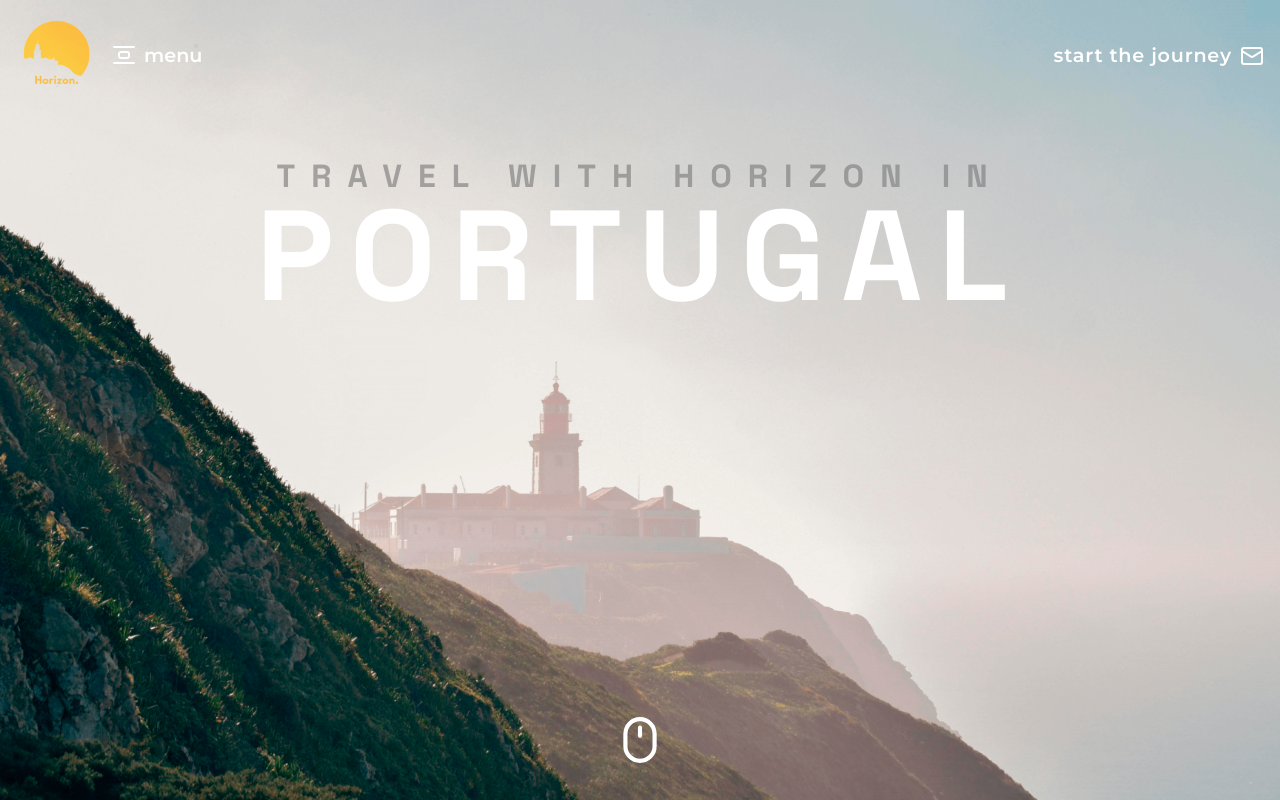
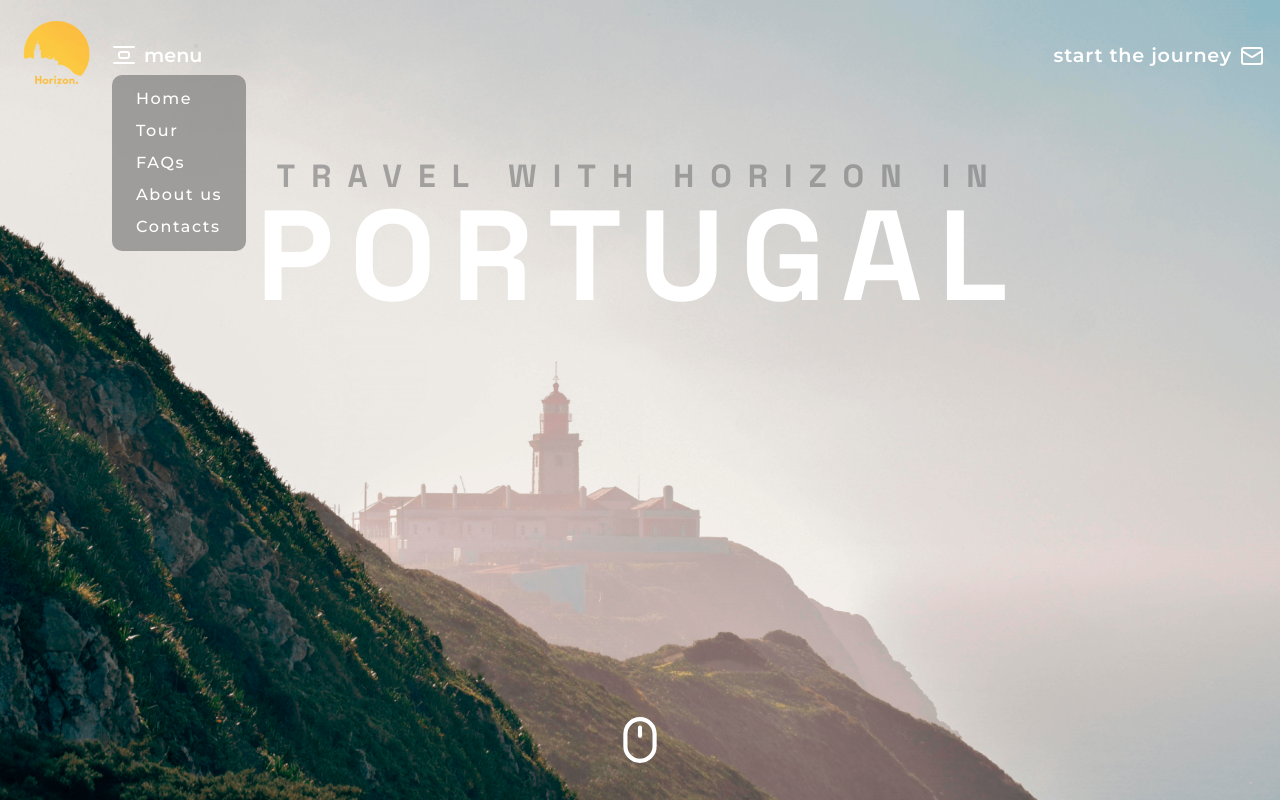
Before and after one commit to and-yevchenko/portugal-travel, a React (Vite) app: page / in a window 1280 px wide. Both pictures are taken after a click on the button "menu". Shown: the top 800 px of the page. Built offline with nearby package versions, Linux system fonts and the light colour scheme.

Commit message:
Add navigation menu

```diff
--- a/src/App.jsx
+++ b/src/App.jsx
@@ -17,7 +17,7 @@ function App() {
 
   return (
     <div id='app'>
-      <Header>
+      <Header hookSmooth={hookSmooth}>
         <Parallax hookSmooth={hookSmooth}/>
       </Header>
       <Main>
--- a/src/components/Menu/Menu.css
+++ b/src/components/Menu/Menu.css
@@ -18,8 +18,6 @@
         gap: 1rem;
         padding: 1rem 1.5rem;
         border-radius: 10px;
-        opacity: 0;
-        transition: opacity 0.3s ease-out;
         a {
             color: #FFF;
             font-weight: 500;
--- a/src/components/Menu/Menu.jsx
+++ b/src/components/Menu/Menu.jsx
@@ -1,26 +1,48 @@
 import { AlignVerticalSpaceAround } from 'lucide-react'
 import './Menu.css'
 import { MENU_LINKS } from '../../content/__menu'
-import { useState } from 'react'
+import { useEffect, useRef, useState } from 'react'
 
-export const Menu = () => {
+export const Menu = ({ hookSmooth }) => {
 
     const MENU = MENU_LINKS
 
-    const [isOpen, setIsOpen] = useState(true)
+    const [isOpen, setIsOpen] = useState(false)
     const handleClick = () => {
         setIsOpen(!isOpen)
     }
 
+    const ref = hookSmooth
+    const onClickMenu = (e, mark) => {
+        ref.runSmoothScroll(e, ref.refs[`${mark}`])
+        setIsOpen(false)
+    }
+
+    const refMenu = useRef(null)
+    const onClickOutside = (e) => {
+         if (refMenu.current && !refMenu.current.contains(e.target)) {
+            setIsOpen(false)
+         }
+    }
+    useEffect(() => {
+        document.addEventListener('mousedown', onClickOutside);
+
+        return () => {
+          document.removeEventListener('mousedown', onClickOutside);
+        };
+    }, []);
+
     return (
-        <nav className='menu'>
+        <nav className='menu' ref={refMenu}>
             <button className='menu__button' type='button' onClick={handleClick}>
                 <AlignVerticalSpaceAround/>menu
             </button>
             {isOpen &&
-                <ul className='menu__lis'>
+                <ul className='menu__list'>
                     {MENU.map((el) => (
-                        <li key={el.id}><a href={el.link}>{el.name}</a></li>
+                        <li key={el.id}>
+                            <a href={el.link} onClick={(e) => onClickMenu(e, el.mark)}>{el.name}</a>
+                        </li>
                     ))}
                 </ul>
             }
--- a/src/components/layout/Header/Header.jsx
+++ b/src/components/layout/Header/Header.jsx
@@ -3,13 +3,15 @@ import { Logo } from '../../Logo/Logo'
 import './Header.css'
 import { Menu } from '../../Menu/Menu'
 
-export const Header = ({ children }) => {
+export const Header = ({ children, hookSmooth }) => {
+
+    const ref = hookSmooth.refs.home
 
     return (
-        <header className='header'>
+        <header className='header' id='home' ref={ref}>
             <div className='header__panel'>
                 <a href="http://localhost:5173/"><Logo /></a>
-                <Menu />
+                <Menu hookSmooth={hookSmooth}/>
                 <a className='link-send' href=""><span>start the journey</span><Mail /></a>
             </div>
             {children}
--- a/src/content/__menu.js
+++ b/src/content/__menu.js
@@ -4,25 +4,30 @@ export const MENU_LINKS = [
         id: 1,
         name: 'Home',
         link: '#home',
+        mark: 'home'
     },
     {
         id: 2,
         name: 'Tour',
         link: '#tour',
+        mark: 'tour',
     },
     {
         id: 3,
         name: 'FAQs',
         link: '#faqs',
+        mark: 'faqs',
     },
     {
         id: 4,
         name: 'About us',
         link: '#about',
+        mark: 'about',
     },
     {
         id: 5,
         name: 'Contacts',
         link: '#contact',
+        mark: 'contact',
     },
 ]
--- a/src/section/About/About.jsx
+++ b/src/section/About/About.jsx
@@ -20,7 +20,7 @@ export const About = ({ about }) => {
     }, [])
 
     return (
-        <section className='about'>
+        <section className='about' id='about' ref={about}>
             <article className='about__info'>
                 <Textbox title={CONTENT.TITLE} text={CONTENT.TEXT}/>
             </article>
--- a/src/section/Contacts/ContactUs.jsx
+++ b/src/section/Contacts/ContactUs.jsx
@@ -11,7 +11,7 @@ export const ContactUs = ({ contact }) => {
 
 
     return (
-        <section className='contact-us'>
+        <section className='contact-us' id='contact' ref={contact}>
             <article className='contacts-us__text'>
                 <Textbox title={CONTENT.TITLE} text={CONTENT.TEXT}/>
             </article>
--- a/src/section/FAQs/FAQs.jsx
+++ b/src/section/FAQs/FAQs.jsx
@@ -9,7 +9,7 @@ export const FAQs = ({ faqs }) => {
     const QUESTIONS = CONTENT.QUESTIONS
 
     return (
-        <section className='faqs'>
+        <section className='faqs' id='faqs' ref={faqs}>
             <article className='faqs__text'>
                 <Textbox title={CONTENT.TITLE} text={CONTENT.TEXT}/>
             </article>
```
